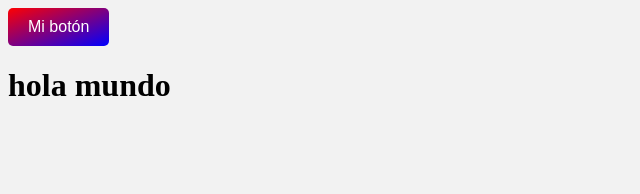
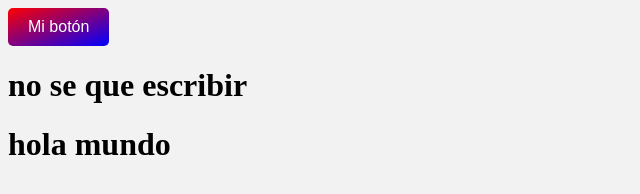
Before and after one commit to parko23/cv, a plain HTML site: page portafolio.html in a window 1280 px wide. Shown: the whole page, without its empty margins (0-640 px from the left). Drawn offline with Linux system fonts and the light colour scheme.

```diff
--- a/portafolio.html
+++ b/portafolio.html
@@ -9,6 +9,9 @@
     <title>Document</title>
 </head>
 <body>
+    <header>
+		<h1>no se que escribir</h1>
+	<header>
     <h1>hola mundo</h1>
 </body>
 </html>
```
